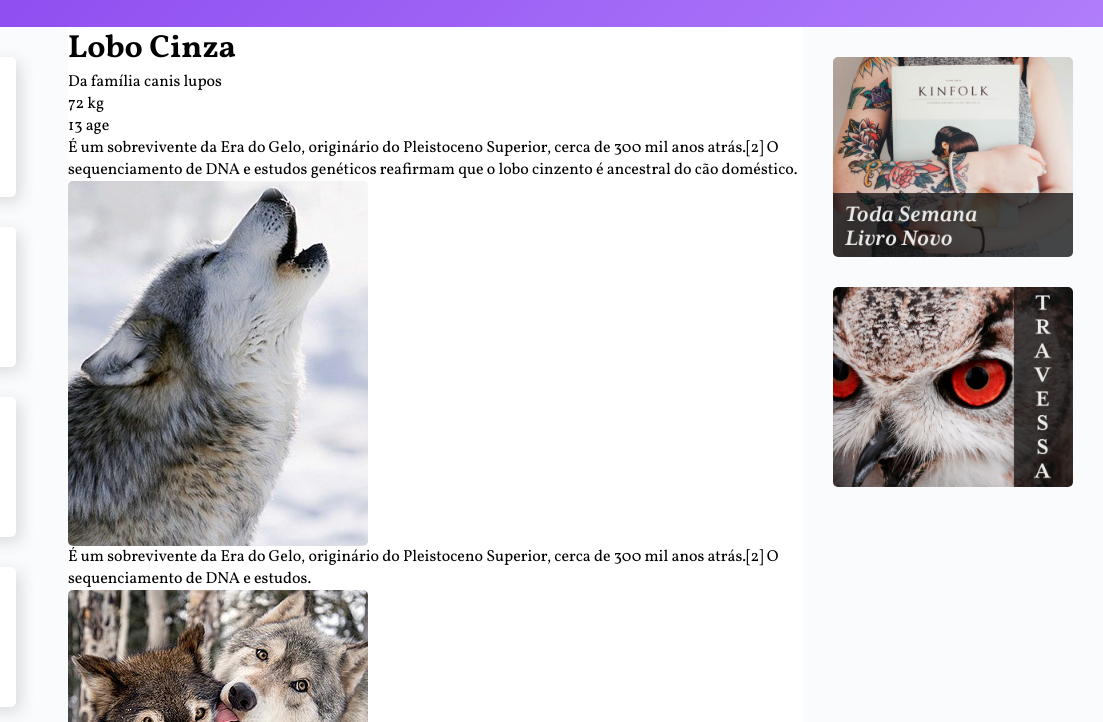
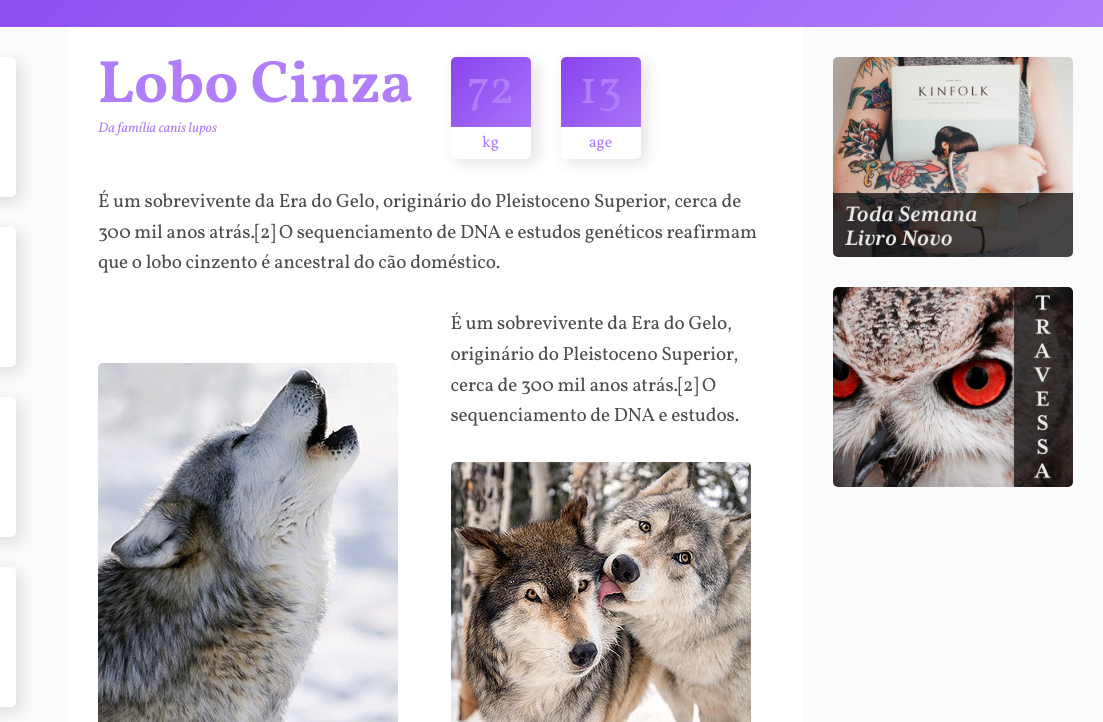
Before and after one commit to elisafa/wildbeast, a plain HTML site: page index.html in a window 1280 px wide. Shown: the part 78-800 px from the top of the page, 177-1280 px from the left. Drawn offline with Linux system fonts and the light colour scheme.

Commit message:
Fazendo a parte do conteúdo sem o mediaquery

```diff
--- a/css/style.css
+++ b/css/style.css
@@ -83,6 +83,83 @@ img{
 /* CONTENT */
 .content{
   grid-area: content;
+  display: grid;
+  grid-template-columns: 1fr 1fr;
+  gap: 30px;
+  max-width: 900px;
+  margin: 0 auto;
+  padding: 30px;
+}
+.col-wide{
+  grid-column: 1/-1;
+}
+.imagem-1{
+  grid-row: span 2;
+  align-self: flex-end;
+}
+.imagem-2{
+  align-self: flex-end;
+}
+
+/* ESTILOS CONTENT */
+p{
+  font-size: 1.2em;
+  line-height: 1.6;
+  letter-spacing: -0.005em;
+  color: rgba(0, 0, 0, .7);
+}
+.informacoes p + p{
+  margin-top: 30px;
+}
+
+/* TITULO */
+.titulo{
+  color: #B07DFB;
+}
+.titulo h1{
+  font-size: 3.75em;
+  line-height: 1;
+  font-weight: 700;
+}
+.titulo span{
+  font-size: 0.87em;
+  font-style: italic;
+}
+/* CARACTERÍSTICAS */
+.caracteristicas{
+  display: flex;
+  align-items: flex-start;
+}
+.caracteristicas > div{
+  width: 80px;
+  text-align: center;
+  background: linear-gradient(135deg, #8844ee, #B07DFB);
+  border-radius: 5px;
+  box-shadow: 5px 5px 15px 0px rgba(44, 44, 44, 0.15);
+  position: relative;
+}
+
+.caracteristicas >div:first-child{
+  margin-right: 30px;
+}
+
+.caracteristicas span{
+  color: #B07DFB;
+  display: block;
+}
+
+.numero{
+  font-size: 3em;
+  line-height: 1;
+  margin: 10px auto;
+}
+
+.rotulo{
+  background-color: white;
+  border-radius: 0 0 5px 5px;
+  padding: 5px 0;
+  position: relative;
+  top: 2px;
 }
 
 /* ANUNCIOS */
--- a/index.html
+++ b/index.html
@@ -53,15 +53,15 @@
         </div>
       </div>
 
-      <p>É um sobrevivente da Era do Gelo, originário do Pleistoceno Superior, cerca de 300 mil anos atrás.[2] O sequenciamento de DNA e estudos genéticos reafirmam que o lobo cinzento é ancestral do cão doméstico.</p>
+      <p class="col-wide">É um sobrevivente da Era do Gelo, originário do Pleistoceno Superior, cerca de 300 mil anos atrás.[2] O sequenciamento de DNA e estudos genéticos reafirmam que o lobo cinzento é ancestral do cão doméstico.</p>
 
-      <img src="img/wolf1.jpg" alt="wolf1">
+      <img class="imagem-1" src="img/wolf1.jpg" alt="wolf1">
       <p>É um sobrevivente da Era do Gelo, originário do Pleistoceno Superior, cerca de 300 mil anos atrás.[2] O sequenciamento de DNA e estudos.</p>
-      <img src="img/wolf2.jpg" alt="wolf2">
+      <img class="imagem-2" src="img/wolf2.jpg" alt="wolf2">
       <p>O peso e tamanho dos lobos variam muito em todo o mundo, tendendo a aumentar proporcionalmente com a latitude, como previsto pela teoria de Christian Bergmann. Em geral, a altura, medida a partir dos ombros, varia de 60 a 95 centímetros.</p>
       <p>O peso varia geograficamente. Em média, os lobos europeus pesam 38,5 kg; os lobos da América do Norte, 36 kg; os lobos indianos e árabes, 25 kg.[7] Embora raros, lobos com mais de 77 kg foram encontrados no Alasca, Canadá,[8] e na antiga União Soviética.</p>
 
-      <blockquote class="citacao">
+      <blockquote class="citacao col-wide">
         <p>“Há algo no uivar do lobo que tira um homem do aqui e agora e o transporta para uma floresta da mente.”</p>
       </blockquote>
 
@@ -79,7 +79,7 @@
         <p>É um sobrevivente da Era do Gelo, originário do Pleistoceno Superior, cerca de 300 mil anos atrás.[2] O sequenciamento de DNA e estudos genéticos reafirmam que o lobo cinzento é ancestral do cão doméstico.</p>
       </div>
 
-      <img src="img/wolf3.jpg" alt="wolf3">
+      <img class="col-wide" src="img/wolf3.jpg" alt="wolf3">
     </main>
 
     <aside class="anuncios">
```
